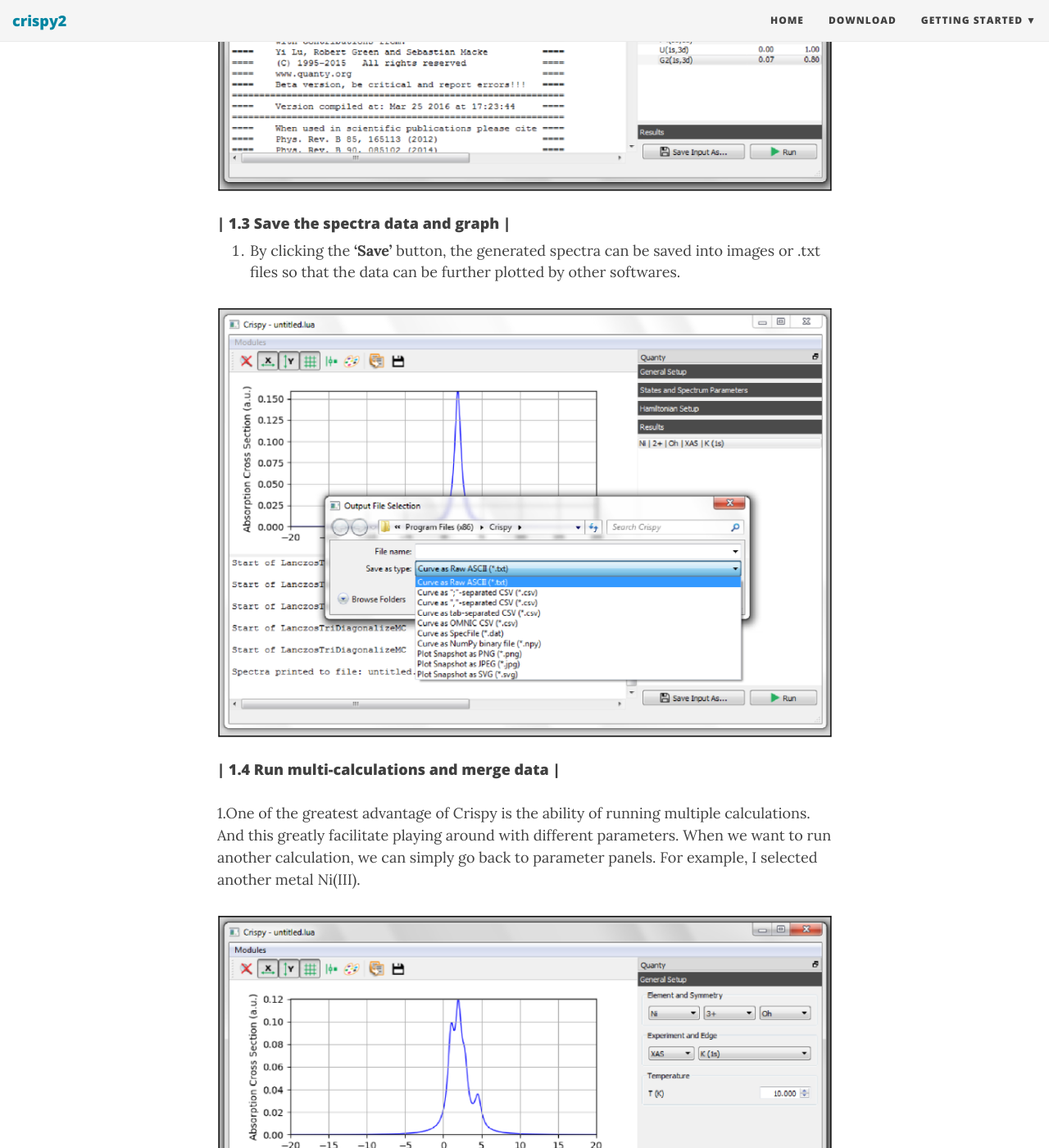
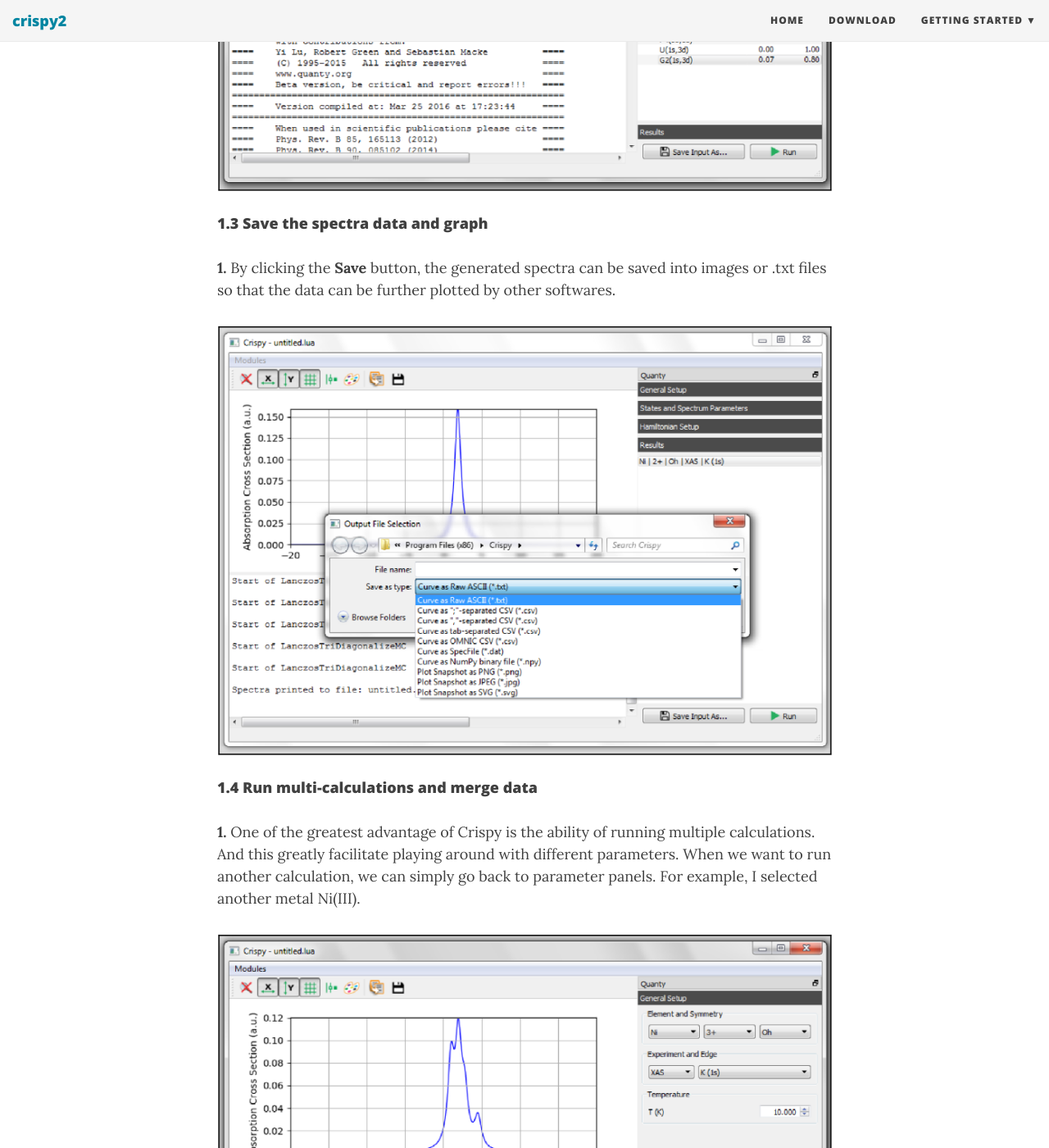
Before and after one commit to Cathyhjj/crispy2, a Jekyll site: the page built from _posts/2017-06-04-running-your-first-simulation.md, in a window 1280 px wide and 1400 px high, scrolled down 5904 px. Shown: the whole window at 82% size. Built offline with Jekyll 4.4.1, drawn with Linux system fonts in a browser that asks for light colours; nearby versions of some CDN libraries; some of the changed text lies outside the part shown.

Commit message:
Update 2017-06-04-running-your-first-simulation.md

```diff
--- a/_posts/2017-06-04-running-your-first-simulation.md
+++ b/_posts/2017-06-04-running-your-first-simulation.md
@@ -16,7 +16,7 @@ In this tutorial, it includes:
 
 
 
-#### | 1.1 Parameters set-up |
+#### 1.1 Parameters set-up
 
 **1.** Run Crispy software and you can see the interface as follows. On the right panel, there are four folded panels. In **General Setup**, you can choose the metal element that you want to calculate. In our first tutorial, we are going to calculate K pre-edge XANES for Mn(II) compound. So in **Elment and Symmetry** we click on **Mn**.
 
@@ -52,9 +52,9 @@ Crystal field default value is 1.0 now.
 ![]({{ site.url }}/img/tutorial/crop_7.png)
 
 
-#### | 1.2 Running simulations and reading Quanty output files |
+#### 1.2 Running simulations and reading Quanty output files
 
-1.After setting all the parameters, we can simply click the **Run** button to carry out the calculation. When the calculation is done, the generated spectrum is automatically plotted in the left panel. By clicking the buttons on the plotting panel, one can change the plotting style/scale/colors.
+**1.** After setting all the parameters, we can simply click the **Run** button to carry out the calculation. When the calculation is done, the generated spectrum is automatically plotted in the left panel. By clicking the buttons on the plotting panel, one can change the plotting style/scale/colors.
 
 
 ![]({{ site.url }}/img/tutorial/crop_8.png)
@@ -63,41 +63,49 @@ Crystal field default value is 1.0 now.
 ![]({{ site.url }}/img/tutorial/crop_9.png)
 
 
-2.Drag up the bottom of the plotting, and the output file is printed for Quanty. By looking at the output file, one can find the initial state Halmitonian and final state Halmitonian information.
+**2.** Drag up the bottom of the plotting, and the output file is printed for Quanty. By looking at the output file, one can find the initial state Halmitonian and final state Halmitonian information.
 
 
 ![]({{ site.url }}/img/tutorial/crop_10.png)
 
 
-#### | 1.3 Save the spectra data and graph |
+#### 1.3 Save the spectra data and graph
 
-1. By clicking the **'Save'** button, the generated spectra can be saved into images or .txt files so that the data can be further plotted by other softwares.
+**1.** By clicking the **Save** button, the generated spectra can be saved into images or .txt files so that the data can be further plotted by other softwares.
 
 
 ![]({{ site.url }}/img/tutorial/crop_12.png)
 
 
-#### | 1.4 Run multi-calculations and merge data |
+#### 1.4 Run multi-calculations and merge data
 
-1.One of the greatest advantage of Crispy is the ability of running multiple calculations. And this greatly facilitate playing around with different parameters. When we want to run another calculation, we can simply go back to parameter panels. For example, I selected another metal Ni(III).
+**1.** One of the greatest advantage of Crispy is the ability of running multiple calculations. And this greatly facilitate playing around with different parameters. When we want to run another calculation, we can simply go back to parameter panels. For example, I selected another metal Ni(III).
 
 ![]({{ site.url }}/img/tutorial/crop_13.png)
 
-2. One of the greatest advantage of Crispy is the ability of running multiple calculations. And this greatly facilitate playing around with different parameters. When we want to run another calculation, we can simply go back to parameter panels. For example, I selected another metal Mg(III). After changing the parameters, we find one more Calculation **Mg | 3+ | Oh | XAS | K(1s)** in the results panel. If we want to check the detailed values for one specific calculation, we can click on it and the values in corresponding parameter panels will automatically changed to the values we set for that specific calculation.
+**2.** One of the greatest advantage of Crispy is the ability of running multiple calculations. And this greatly facilitate playing around with different parameters. When we want to run another calculation, we can simply go back to parameter panels. For example, I selected another metal Mg(III). After changing the parameters, we find one more Calculation **Mg | 3+ | Oh | XAS | K(1s)** in the results panel. If we want to check the detailed values for one specific calculation, we can click on it and the values in corresponding parameter panels will automatically changed to the values we set for that specific calculation.
 
 ![]({{ site.url }}/img/tutorial/crop_14.png)
 
-3. By selecting both results, we can merge different spectra.
+
+**3.** By selecting both results, we can merge different spectra.
+
 
 ![]({{ site.url }}/img/tutorial/crop_15.png)
 
-#### | 1.5 Save calculation and Quanty input files |
 
-1. In **Part 1.4**, we already showed how to run multiple calculations. Assumed that we have ran a lot of calculations, we want to save a series of calculations with their corresponding parameters. And this can be done by right clicking **Save Selected Calculations As** a .pkl file. Therefore, when restarting the program, we can choose **Load Calculations** to load the .pkl file to recover the status before.
+#### 1.5 Save calculation and Quanty input files
+
+**1.** In **Part 1.4**, we already showed how to run multiple calculations. Assumed that we have ran a lot of calculations, we want to save a series of calculations with their corresponding parameters. And this can be done by right clicking **Save Selected Calculations As** a .pkl file. Therefore, when restarting the program, we can choose **Load Calculations** to load the .pkl file to recover the status before.
+
 
 ![]({{ site.url }}/img/tutorial/crop_16.png)
+
+
 ![]({{ site.url }}/img/tutorial/crop_17.png)
 
-2. Quanty is written in LUA language. And Crispy is able to generate Quanty input file. This is useful to modify some scripts for more specific calculations including the terms which aren't included in the interface.
+
+**2.** Quanty is written in LUA language. And Crispy is able to generate Quanty input file. This is useful to modify some scripts for more specific calculations including the terms which aren't included in the interface.
+
 
 ![]({{ site.url }}/img/tutorial/crop_11.png)
```
